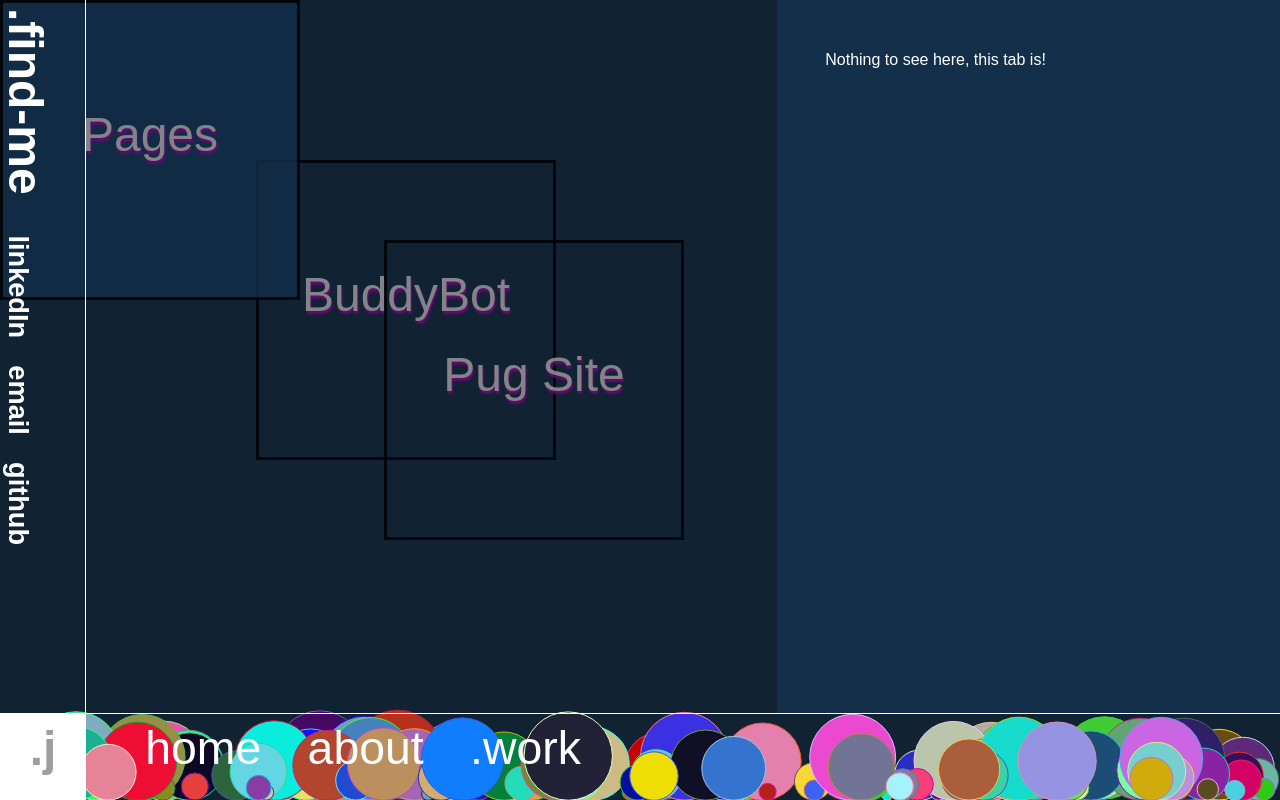
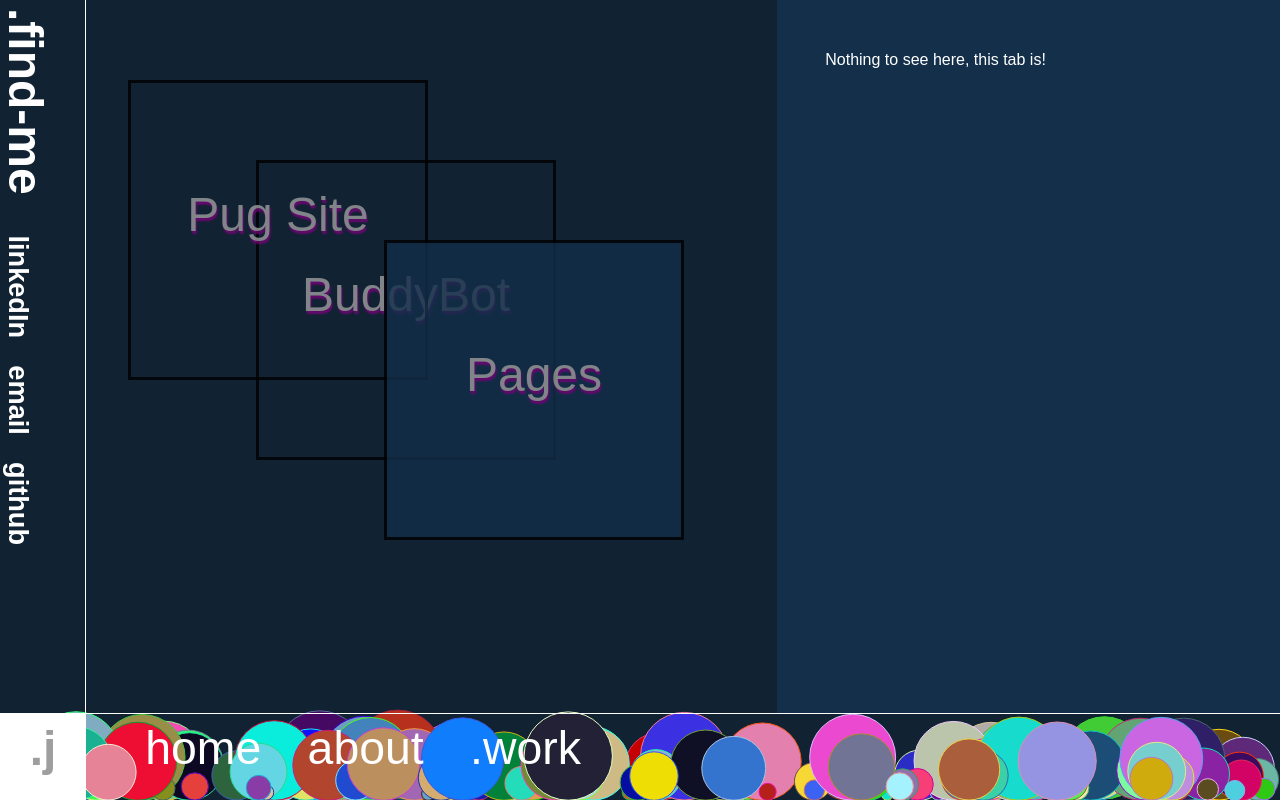
Before and after one commit to jeh26033/reactportfolio, a React (Create React App) app: page /work in a window 1280 px wide. Built offline with nearby package versions, Linux system fonts and the light colour scheme; grey boxes are pictures that could not be loaded.

Commit message:
quick commit to fix broken tabs
fixed tabs

```diff
--- a/src/components/tabs/tabstyle.css
+++ b/src/components/tabs/tabstyle.css
@@ -25,7 +25,8 @@
 }
 
 .tab-list-active {
-
+		left: 30%;
+	top: 30%;
 	z-index: 5;
 	opacity: .80;
 	animation-delay: 5s;
@@ -46,7 +47,7 @@
 }
 
 .tab-list-item:nth-child(4){
-	left: 30%;
-	top: 30%;
+	left:10%;
+	top: 10%;
 	z-index: 3;
 }
```
